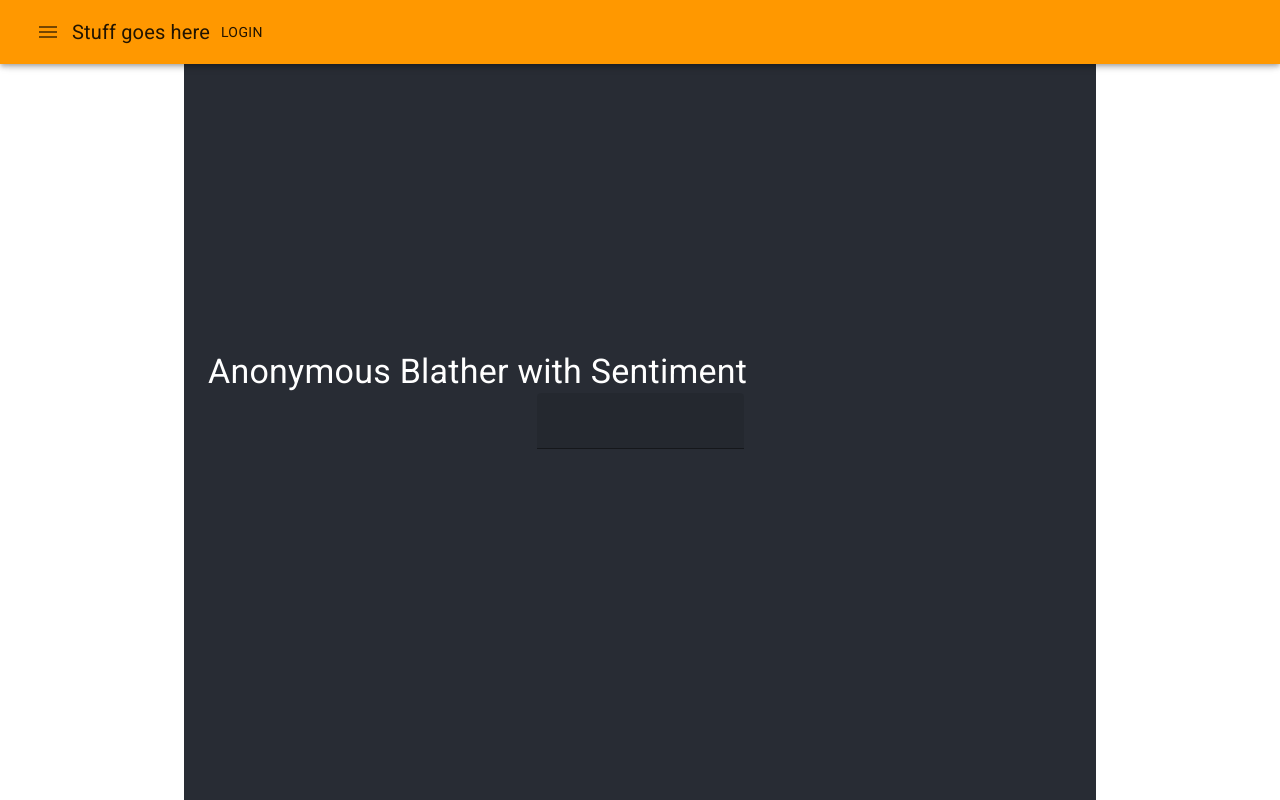
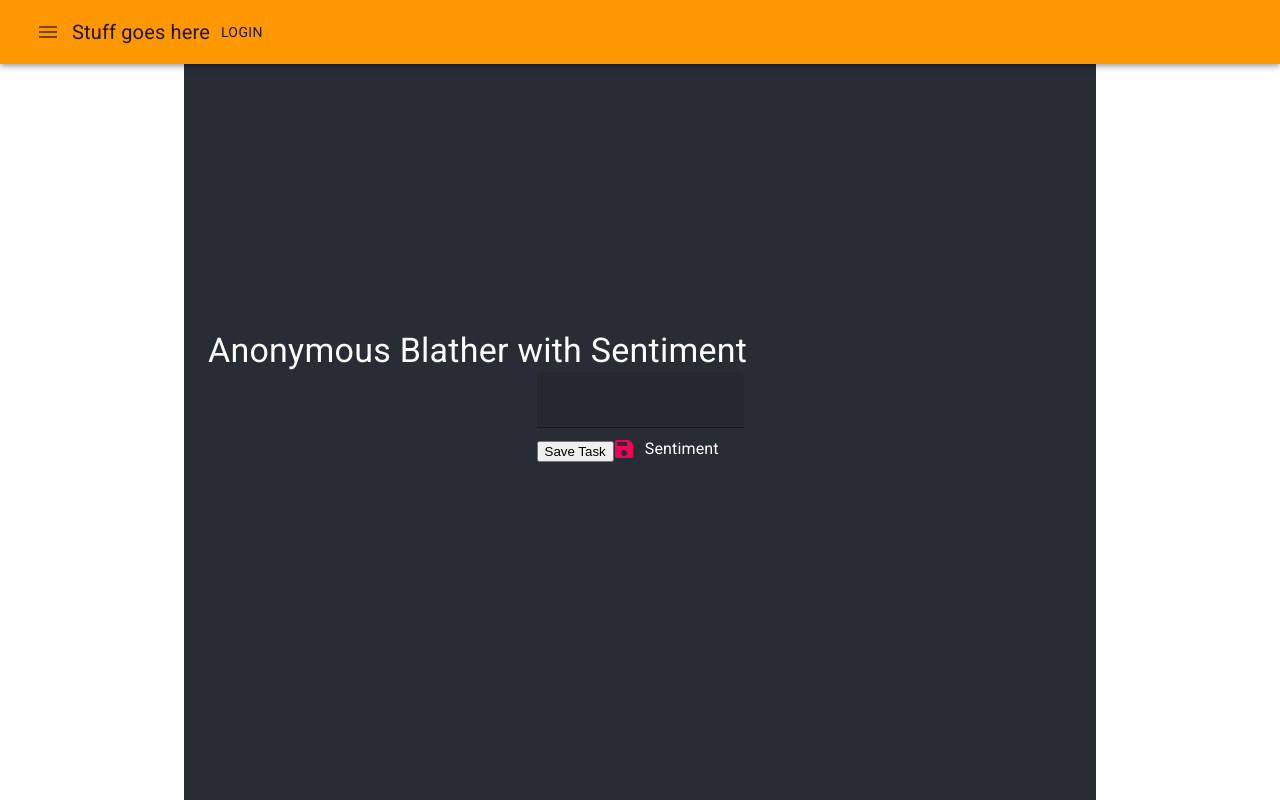
Before and after one commit to andyf016/ghost-frontend, a React (Create React App) app: page / in a window 1280 px wide. Built offline with nearby package versions, Linux system fonts and the light colour scheme.

Commit message:
add checkbox to post form

```diff
--- a/src/components/PostForm.js
+++ b/src/components/PostForm.js
@@ -1,13 +1,35 @@
+import {useState} from 'react'
 import TextField from '@material-ui/core/TextField'
+import Checkbox from "@material-ui/core/Checkbox";
+import SaveIcon from "@material-ui/icons/Save";
+import DeleteIcon from "@material-ui/icons/Delete";
+import FormControlLabel from "@material-ui/core/FormControlLabel";
 const handleSubmit = (e) =>{
+    e.preventDefault()
     console.log(e)
 }
 
 
 const PostForm = () => {
+    const [checked, setChecked] = useState(true);
     return (
         <form onSubmit={handleSubmit}>
-            <TextField variant='filled'/>
+            <TextField variant='filled'/><br/>
+            <input type='submit' value='Save Task' className='btn btn-block' />
+            <FormControlLabel
+        control={
+          <Checkbox
+            checked={checked}
+            icon={<DeleteIcon />}
+            checkedIcon={<SaveIcon />}
+            onChange={(e) => setChecked(e.target.checked)}
+            inputProps={{
+              "aria-label": "secondary checkbox",
+            }}
+          />
+        }
+        label='Sentiment'
+      />
         </form>
     )
 }
```
